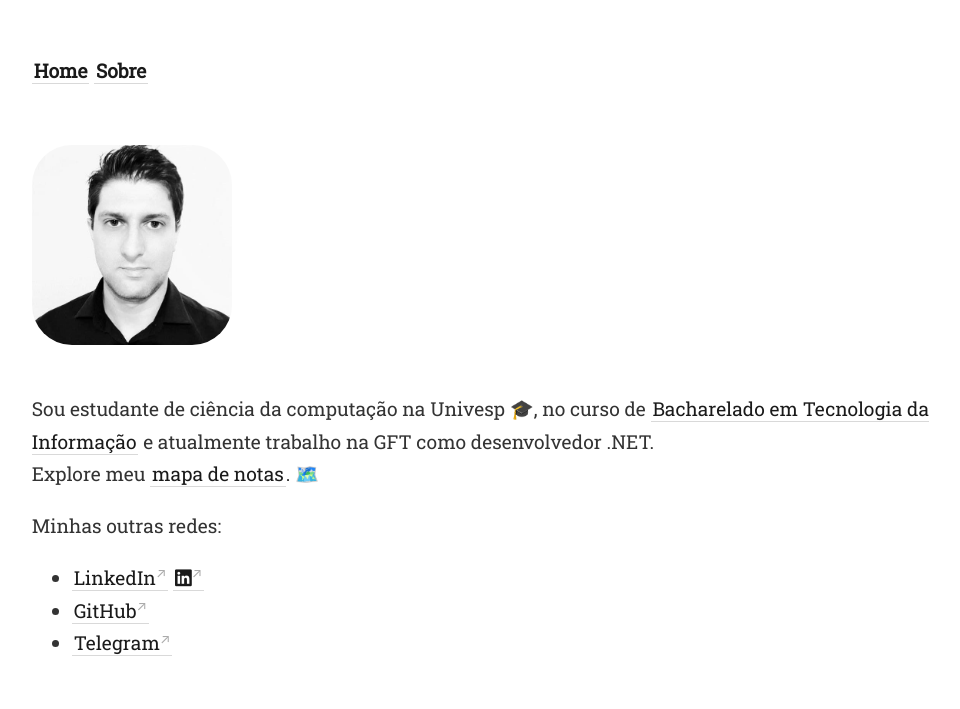
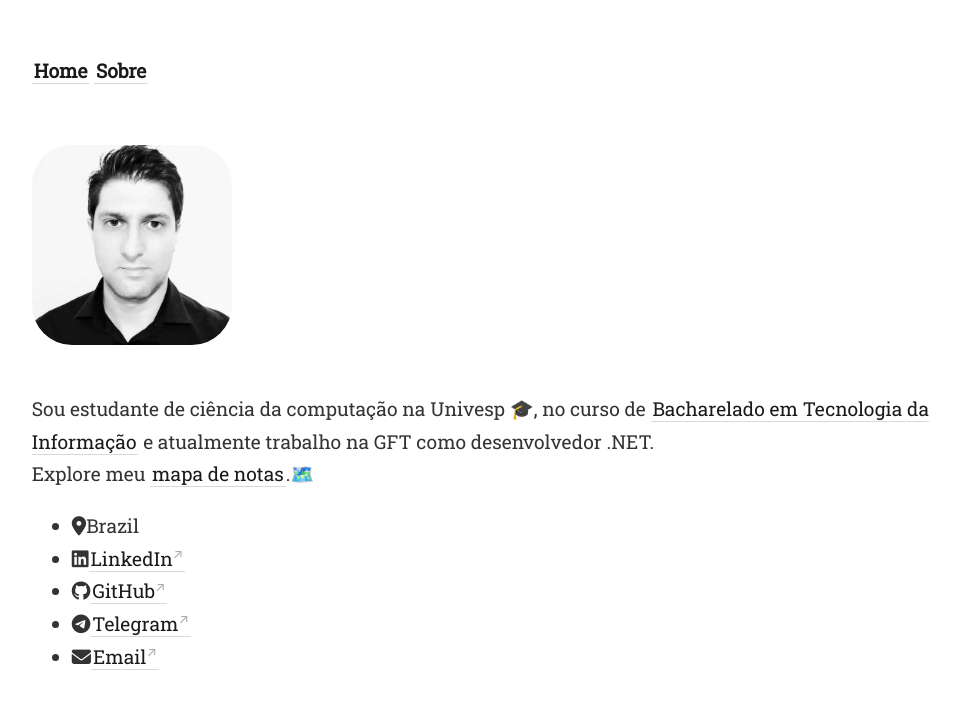
Before and after one commit to gio-bon/MyDigitalGarden, a Jekyll site: the page built from _pages/about.md, in a window 1280 px wide. Shown: the top 709 px of the page, without its empty margins (157-1117 px from the left). Built offline with Jekyll 4.4.1, drawn with Linux system fonts in a browser that asks for light colours; nearby versions of some CDN libraries.

Commit message:
icons about

```diff
--- a/_pages/about.md
+++ b/_pages/about.md
@@ -11,10 +11,10 @@ permalink: /about
 <img src="/assets/photo-profile.jpg" style="border-radius: 20%;" width="200" align="left"/> <br><br><br><br><br><br><br>
 
 Sou estudante de ciência da computação na Univesp 🎓, no curso de [[BTI|Bacharelado em Tecnologia da Informação]] e atualmente trabalho na GFT como desenvolvedor .NET. <br>
-Explore meu <a class="internal-link" href="/map">mapa de notas</a>. 🗺️
+Explore meu <a class="internal-link" href="/map">mapa de notas</a>.🗺️
 
-Minhas outras redes:
-
-- [LinkedIn](https://www.linkedin.com/in/gio-bon/) <a src="https://www.linkedin.com/in/gio-bon/"><i class="fa fa-linkedin-square" aria-hidden="true"></i></a>
-- [GitHub](https://github.com/gio-bon)
-- [Telegram](https://t.me/giobon)
+- <i class="fa fa-map-marker" aria-hidden="true"></i>Brazil
+- <i class="fa fa-linkedin-square" aria-hidden="true"></i>[LinkedIn](https://www.linkedin.com/in/gio-bon/)
+- <i class="fa fa-github" aria-hidden="true"></i>[GitHub](https://github.com/gio-bon)
+- <i class="fa fa-telegram" aria-hidden="true"></i>[Telegram](https://t.me/giobon)
+- <i class="fa fa-envelope" aria-hidden="true"></i><a href="mailto:injuriae@gmail.com">Email</a>
```
